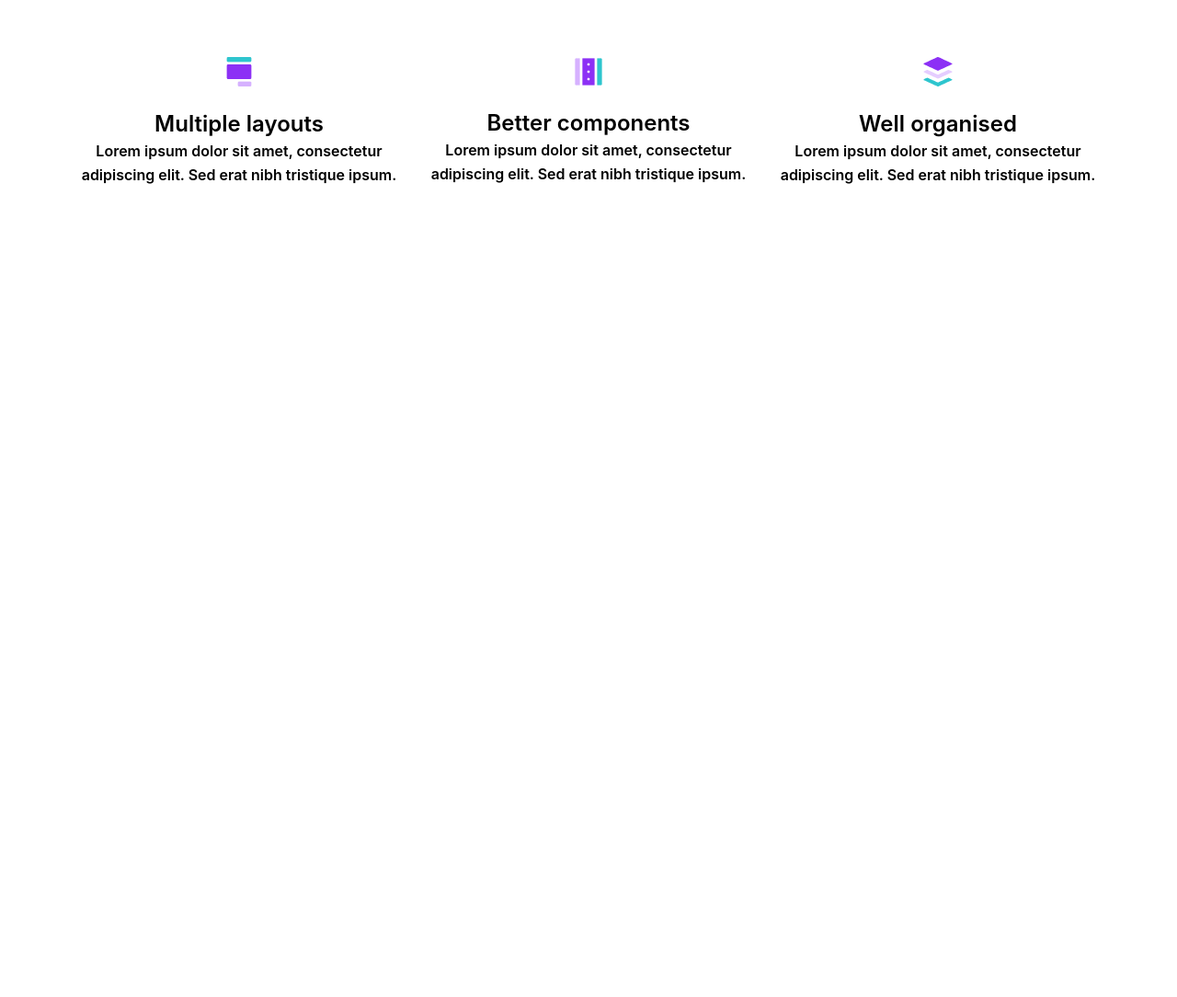
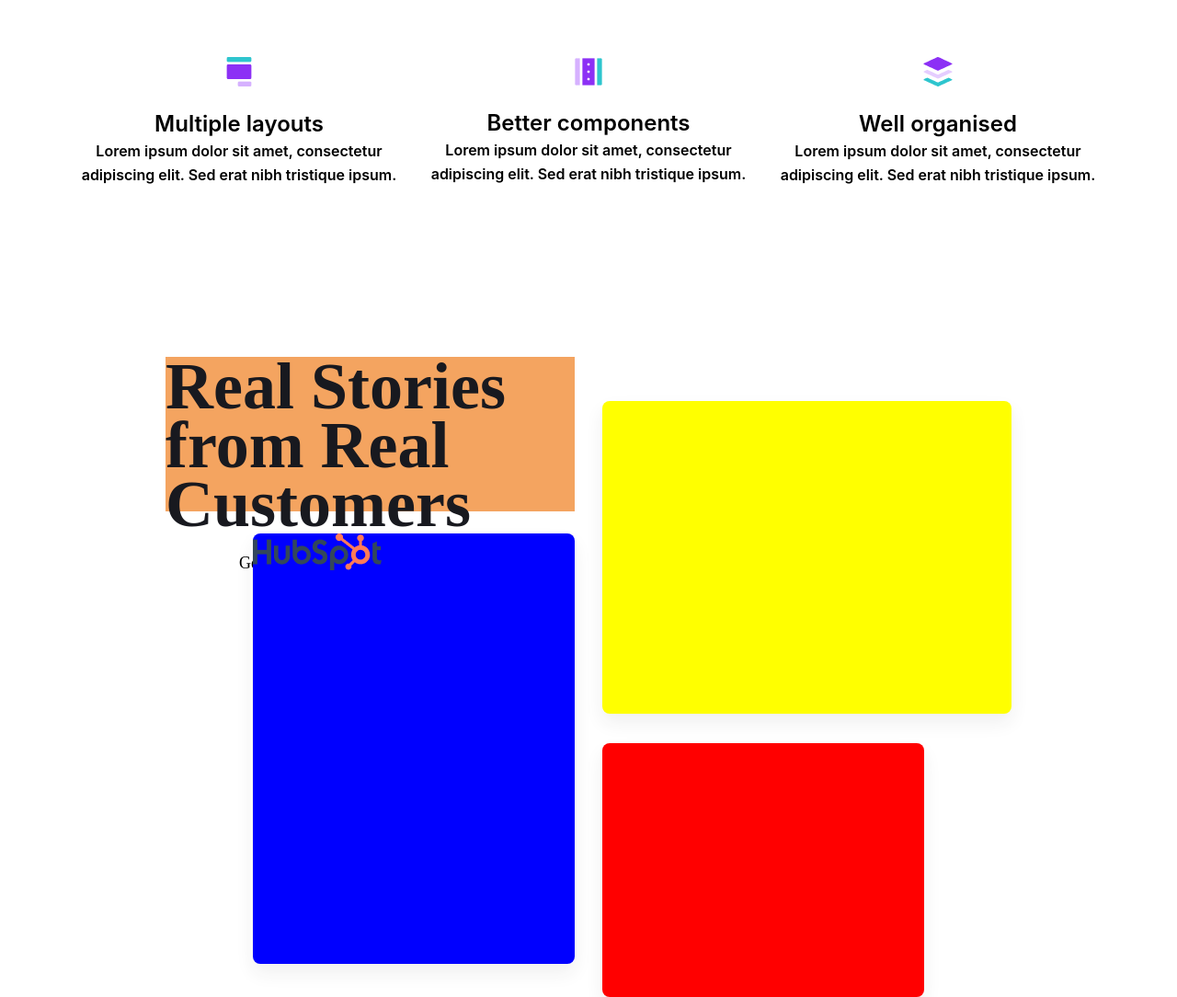
Before and after one commit to aaydinsoftware/My-Portfolio, a plain HTML site: page index.html in a window 1280 px wide. Shown: the part 1395-2479 px from the top of the page at 92% size. Before the commit the page ends 1663 px from the top, so only its background shows below. Drawn offline with Linux system fonts and the light colour scheme.

Commit message:
testimonial

```diff
--- a/index.html
+++ b/index.html
@@ -178,6 +178,52 @@
             </div>
         </div>
 
+        <div class="testimonial">
+            <div class="sectionHeading">
+                <div class="bigtext">
+                    <h2>Real Stories from Real Customers</h2>
+                </div>
+                <div class="smalltext">
+                    Get inspired by these stories.
+                </div>
+
+
+            </div>
+
+            <div class="testimonial3">
+                <div class="logo3">
+                    <img src="images/logo3.png" alt="">
+                </div>
+                <div class="content3">
+
+                </div>
+
+
+            </div>
+
+            <div class="testimonial2">
+                <div class="content2">
+
+                </div>
+
+                <div class="logo2">
+
+                </div>
+
+            </div>
+
+            <div class="testimonial1">
+                <div class="content1">
+
+                </div>
+
+                <div class="logo"></div>
+
+            </div>
+
+
+
+        </div>
 
 
 
--- a/style.css
+++ b/style.css
@@ -218,9 +218,7 @@
     height: 110px;
 
 }
-.logoClouds{
 
-}
 
 .logos{
     display: flex;
@@ -236,3 +234,103 @@
     height: 1px;
     background: linear-gradient(90deg, rgba(192, 204, 218, 0.1) 0%, rgba(192, 204, 218, 0.6) 50.38%, rgba(192, 204, 218, 0.1) 100%);
 }
+
+/*Testiminoal*/
+
+.testimonial{
+    background-color: skyblue;
+    width: 1440px;
+    height: 50px;
+
+}
+
+
+.sectionHeading{
+    position:absolute;
+    background-color: sandybrown;
+    width: 445px;
+    height: 168px;
+    margin-left: 260px;
+    margin-top: 120px;
+}
+
+.bigtext{
+    width: 445px;
+    height: 128px;
+    font-weight: 800;
+    font-size: 48px;
+    line-height: 64px;
+    color: #18191F;
+
+}
+
+.smalltext{
+    width: 445px;
+    height: 32px;
+    font-size: 18px;
+    line-height: 32px;
+    margin: 80px;
+}
+
+
+.testimonial3{
+    position:absolute;
+
+    background-color: blue;
+    width: 350px;
+    height: 468px;
+    box-shadow: 0px 10px 20px rgba(41, 41, 42, 0.07);
+    border-radius: 8px;
+    margin-left: 355px;
+    margin-top: 312px;
+}
+
+.content3{
+
+}
+
+.logo3{
+
+}
+
+
+.testimonial2{
+    position:absolute;
+
+    background-color: red;
+    width: 350px;
+    height: 276px;
+    box-shadow: 0px 10px 20px rgba(41, 41, 42, 0.07);
+    border-radius: 8px;
+    margin-left: 735px;
+    margin-top: 540px;
+
+}
+.content2{
+
+}
+
+.logo2{
+
+}
+
+
+.testimonial1{
+    position:absolute;
+
+    background-color: yellow;
+    width: 445px;
+    height: 340px;
+    box-shadow: 0px 10px 20px rgba(41, 41, 42, 0.07);
+    border-radius: 8px;
+    margin-left: 735px;
+    margin-top: 168px;
+    }
+
+.content1{
+
+}
+
+.logo1{
+
+}
```
Also changed, not shown: images/airbnb2.png (added), images/logo3.png (added).
